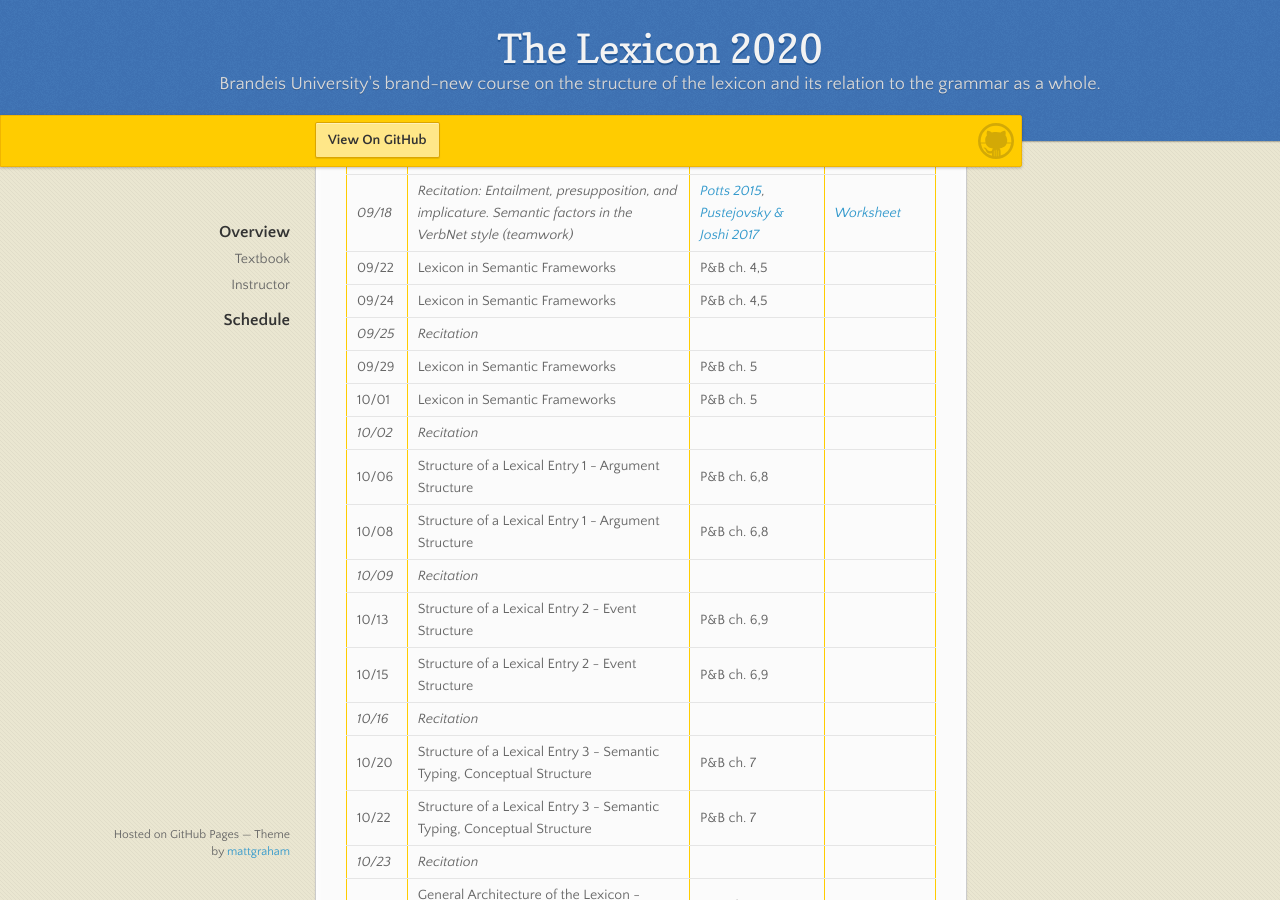
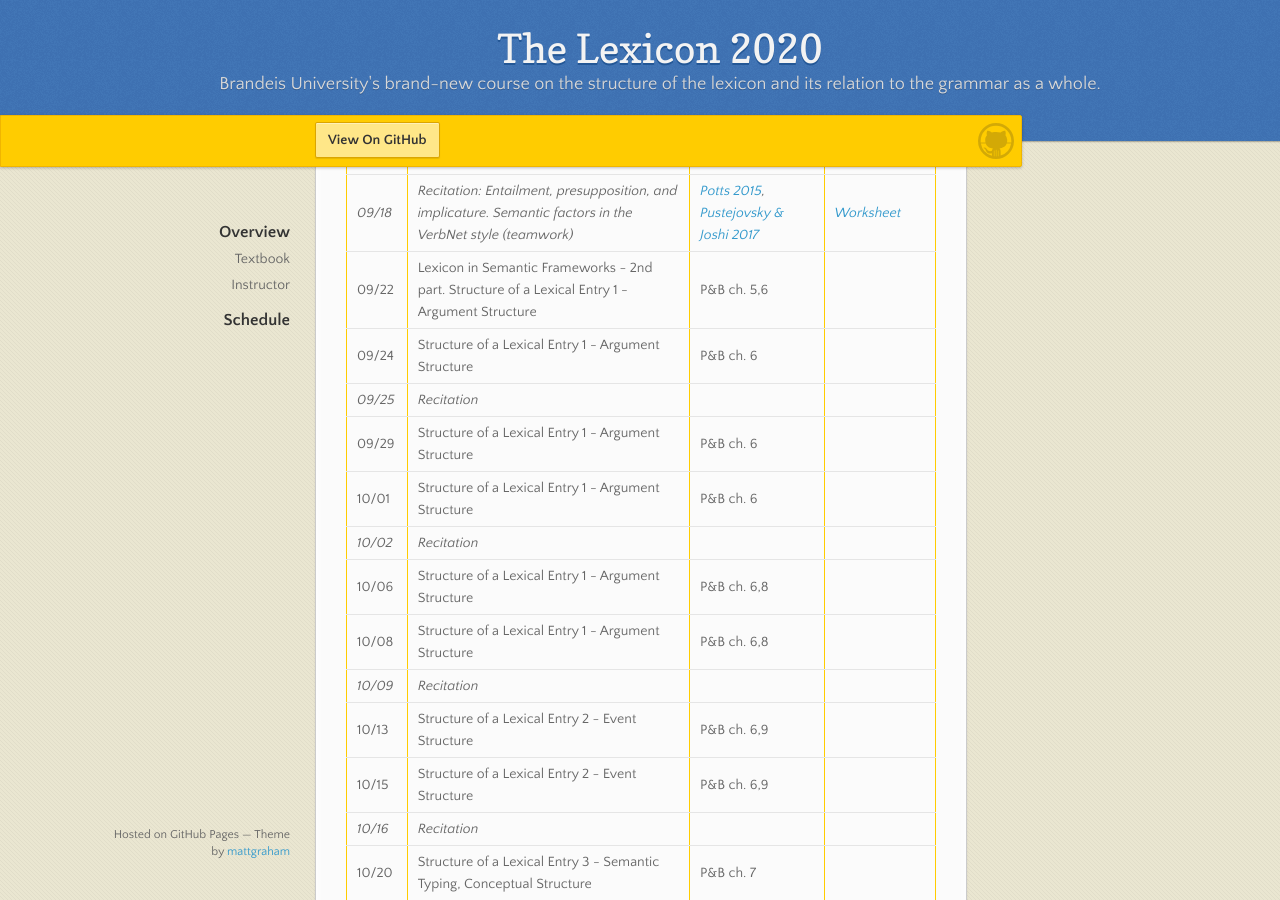
Before and after one commit to the-lexicon-2020/the-lexicon-2020.github.io, a Jekyll site: the page built from _pages/index.markdown, in a window 1280 px wide and 900 px high, scrolled down 1154 px. Built offline with Jekyll 4.4.1, drawn with Linux system fonts in a browser that asks for light colours; our own code applies the rules of GitHub Pages for plain Markdown files.

Commit message:
update schedule 09/22

```diff
--- a/_pages/index.markdown
+++ b/_pages/index.markdown
@@ -38,11 +38,11 @@ Professor [James Pustejovsky](mailto:jamesp@brandeis.edu)
 09/15 | Lexicon in Syntactic Frameworks - 3rd part | P&B ch. 3 |
 09/17 | Lexicon in Semantic Frameworks - 1st part | P&B ch. 4,5 | [Slides](https://brandeis.box.com/s/xyzyl67uvba0cu3kug9exdp3kr6eidex)
 *09/18* | *Recitation: Entailment, presupposition, and implicature. Semantic factors in the VerbNet style (teamwork)* | *[Potts 2015](https://brandeis.box.com/s/n6vpo4vhi1goc5ic9atnqwhia5vmu3fz), [Pustejovsky & Joshi 2017](https://brandeis.box.com/s/lnmeu9f0e644sbxd01jvdomoibk89r4e)* | *[Worksheet](https://docs.google.com/document/d/17SEvv4aESdcGQcsxrU-_tDXDFUViBxksM5RPjjMEcs4/edit?usp=sharing)*
-09/22 | Lexicon in Semantic Frameworks | P&B ch. 4,5 |
-09/24 | Lexicon in Semantic Frameworks | P&B ch. 4,5 |
+09/22 | Lexicon in Semantic Frameworks - 2nd part. Structure of a Lexical Entry 1 - Argument Structure | P&B ch. 5,6 |
+09/24 | Structure of a Lexical Entry 1 - Argument Structure | P&B ch. 6 |
 *09/25* | *Recitation* | |
-09/29 | Lexicon in Semantic Frameworks | P&B ch. 5 |
-10/01 | Lexicon in Semantic Frameworks | P&B ch. 5 |
+09/29 | Structure of a Lexical Entry 1 - Argument Structure | P&B ch. 6 |
+10/01 | Structure of a Lexical Entry 1 - Argument Structure | P&B ch. 6 |
 *10/02* | *Recitation* | |
 10/06 | Structure of a Lexical Entry 1 - Argument Structure | P&B ch. 6,8 |
 10/08 | Structure of a Lexical Entry 1 - Argument Structure | P&B ch. 6,8 |
```
